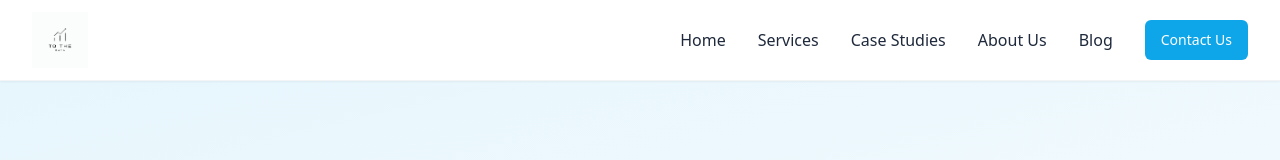
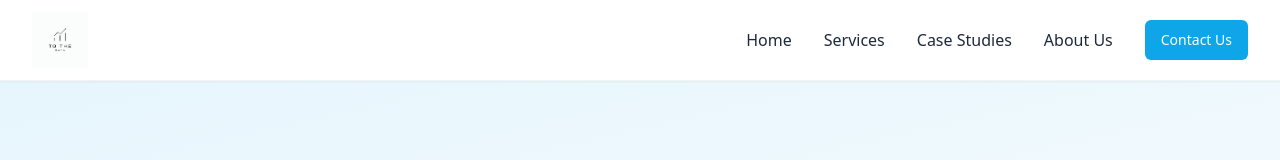
Before and after one commit to Amitbisht097/data-oasis-insights, a React (Vite) app: page /blog in a window 1280 px wide. Shown: the top 160 px of the page. Built offline with nearby package versions, Linux system fonts and the light colour scheme.

Commit message:
Update Navbar.tsx

```diff
--- a/src/components/Navbar.tsx
+++ b/src/components/Navbar.tsx
@@ -38,9 +38,9 @@ const Navbar = () => {
               <Link to="/about" className="text-brand-secondary hover:text-brand-primary font-medium">
                 About Us
               </Link>
-              <Link to="/blog" className="text-brand-secondary hover:text-brand-primary font-medium">
+{/*               <Link to="/blog" className="text-brand-secondary hover:text-brand-primary font-medium">
                 Blog
-              </Link>
+              </Link> */}
               <Button asChild className="bg-brand-primary hover:bg-brand-accent text-white">
                 <Link to="/contact">Contact Us</Link>
               </Button>
```
